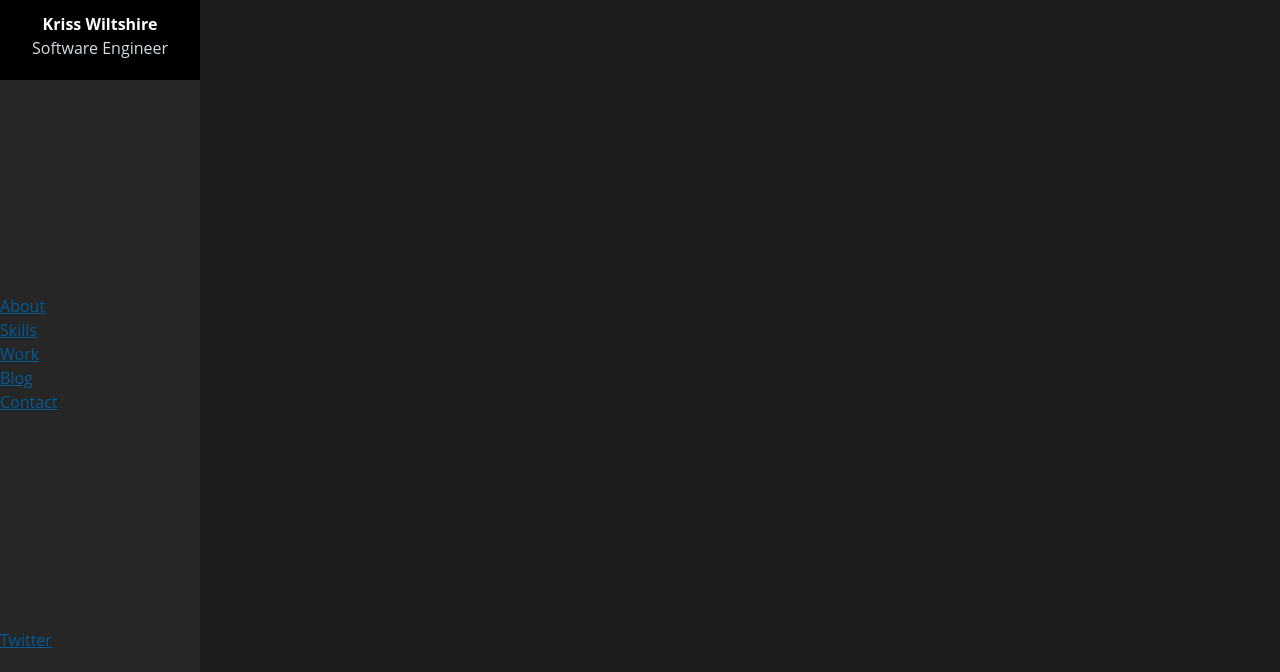
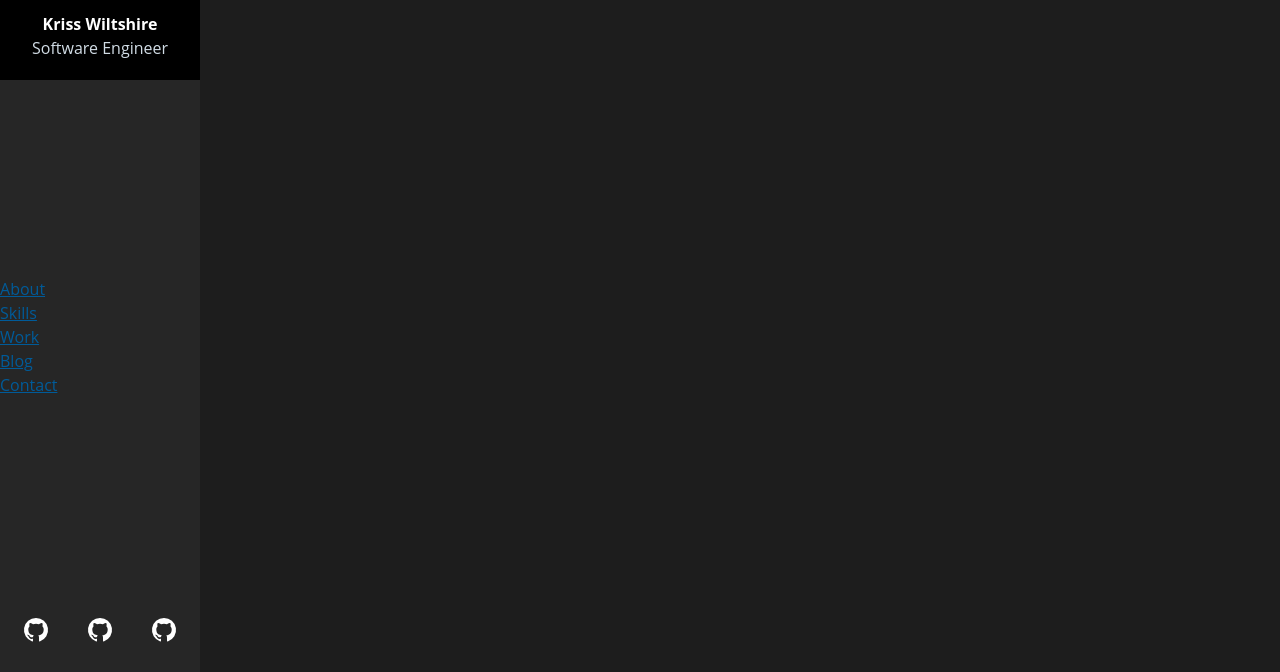
Before and after one commit to krisswiltshire30/Personal-Website, a Gatsby site: page / in a window 1280 px wide. Shown: the part 128-800 px from the top of the page. Built offline with nearby package versions, Linux system fonts and the light colour scheme; Gatsby itself is replaced by a stand-in of ours.

Commit message:
Social links - scaffold

```diff
--- a/src/components/layout/sidebar.jsx
+++ b/src/components/layout/sidebar.jsx
@@ -1,6 +1,7 @@
 import * as React from "react"
 import styled from "styled-components"
 import NavOptions from "./navOptions"
+import SocialLinks from "./socialLinks"
 import { Link } from "gatsby"
 
 const Sidebar = () => {
@@ -26,12 +27,6 @@ const Sidebar = () => {
     padding: 20px;
     background-color: black;
     height: auto;
-  `
-
-  const Social = styled.div`
-    display: flex;
-    flex-direction: column;
-    margin-bottom: 20px;
   `
 
   const Logo = styled.div`
@@ -69,9 +64,8 @@ const Sidebar = () => {
 
       <NavOptions/>
 
-      <Social>
-        <a href="https://twitter.com/krisswiltshire">Twitter</a>
-      </Social>
+      <SocialLinks/>
+
     </SidebarWrapper>
   )
 }
--- /dev/null
+++ b/src/components/layout/socialLinks.jsx
@@ -0,0 +1,36 @@
+import * as React from "react"
+import styled from "styled-components"
+import { Link } from "gatsby"
+
+const SocialLinks = () => {
+
+  const Social = styled.div`
+    display: flex;
+    flex-direction: row;
+    justify-content: space-between;
+    align-items: center;
+    margin: 20px;
+  `
+
+  return (
+    <Social>
+      <Link to="/">
+        <svg xmlns="http://www.w3.org/2000/svg" width="32" height="32" style={{fill:"#FFFF"}}>
+          <path fill-rule="evenodd" d="M16 4a12 12 0 0 0-3.8 23.4c.6.1.8-.3.8-.6v-2c-3.3.7-4-1.6-4-1.6-.6-1.4-1.4-1.8-1.4-1.8-1-.7.1-.7.1-.7 1.2 0 1.9 1.2 1.9 1.2 1 1.8 2.8 1.3 3.4 1 .2-.8.5-1.3.8-1.6-2.7-.3-5.5-1.3-5.5-6 0-1.2.5-2.3 1.3-3.1-.1-.3-.6-1.6.1-3.2 0 0 1-.3 3.3 1.2a11.5 11.5 0 0 1 6 0C21.3 8.7 22.3 9 22.3 9c.7 1.6.2 2.9.1 3.2.8.8 1.3 1.9 1.3 3.2 0 4.6-2.9 5.6-5.5 5.9.4.4.8 1.1.8 2.2v3.3c0 .3.2.7.8.6A12 12 0 0 0 16 4Z"/>
+        </svg>
+      </Link>
+      <Link to="/">
+        <svg xmlns="http://www.w3.org/2000/svg" width="32" height="32" style={{fill:"#FFFF"}}>
+          <path fill-rule="evenodd" d="M16 4a12 12 0 0 0-3.8 23.4c.6.1.8-.3.8-.6v-2c-3.3.7-4-1.6-4-1.6-.6-1.4-1.4-1.8-1.4-1.8-1-.7.1-.7.1-.7 1.2 0 1.9 1.2 1.9 1.2 1 1.8 2.8 1.3 3.4 1 .2-.8.5-1.3.8-1.6-2.7-.3-5.5-1.3-5.5-6 0-1.2.5-2.3 1.3-3.1-.1-.3-.6-1.6.1-3.2 0 0 1-.3 3.3 1.2a11.5 11.5 0 0 1 6 0C21.3 8.7 22.3 9 22.3 9c.7 1.6.2 2.9.1 3.2.8.8 1.3 1.9 1.3 3.2 0 4.6-2.9 5.6-5.5 5.9.4.4.8 1.1.8 2.2v3.3c0 .3.2.7.8.6A12 12 0 0 0 16 4Z"/>
+        </svg>
+      </Link>
+      <Link to="/">
+        <svg xmlns="http://www.w3.org/2000/svg" width="32" height="32" style={{fill:"#FFFF"}}>
+          <path fill-rule="evenodd" d="M16 4a12 12 0 0 0-3.8 23.4c.6.1.8-.3.8-.6v-2c-3.3.7-4-1.6-4-1.6-.6-1.4-1.4-1.8-1.4-1.8-1-.7.1-.7.1-.7 1.2 0 1.9 1.2 1.9 1.2 1 1.8 2.8 1.3 3.4 1 .2-.8.5-1.3.8-1.6-2.7-.3-5.5-1.3-5.5-6 0-1.2.5-2.3 1.3-3.1-.1-.3-.6-1.6.1-3.2 0 0 1-.3 3.3 1.2a11.5 11.5 0 0 1 6 0C21.3 8.7 22.3 9 22.3 9c.7 1.6.2 2.9.1 3.2.8.8 1.3 1.9 1.3 3.2 0 4.6-2.9 5.6-5.5 5.9.4.4.8 1.1.8 2.2v3.3c0 .3.2.7.8.6A12 12 0 0 0 16 4Z"/>
+        </svg>
+      </Link>
+    </Social>
+  )
+}
+
+export default SocialLinks
```
